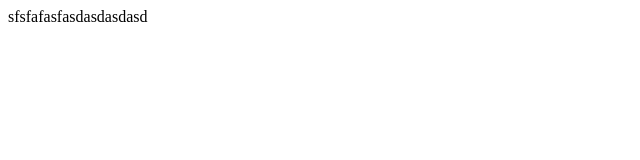
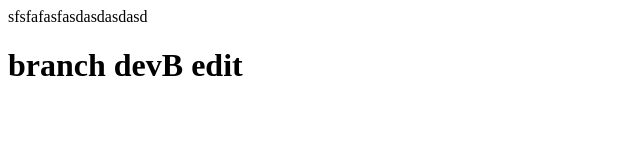
Before and after one commit to PhuscPhusc/Dotnet05_Project_Training_Git, a plain HTML site: page index.html in a window 1280 px wide. Shown: the whole page, without its empty margins (0-640 px from the left). Drawn offline with Linux system fonts and the light colour scheme.

Commit message:
branch mod

```diff
--- a/index.html
+++ b/index.html
@@ -7,5 +7,6 @@
 </head>
 <body>
     sfsfafasfasdasdasdasd
+    <h1>branch devB edit</h1>
 </body>
 </html>
```
